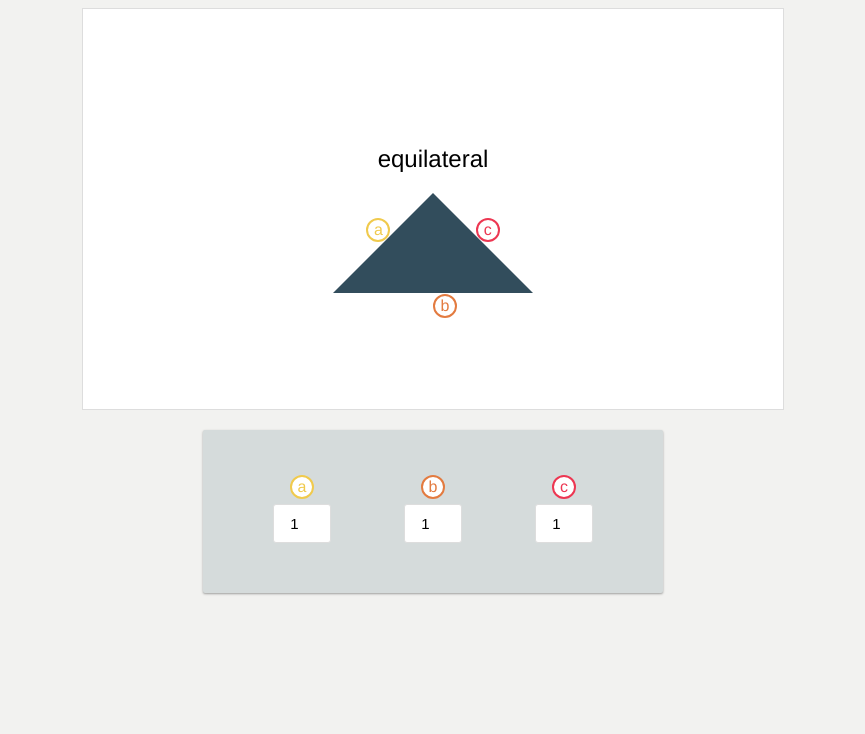
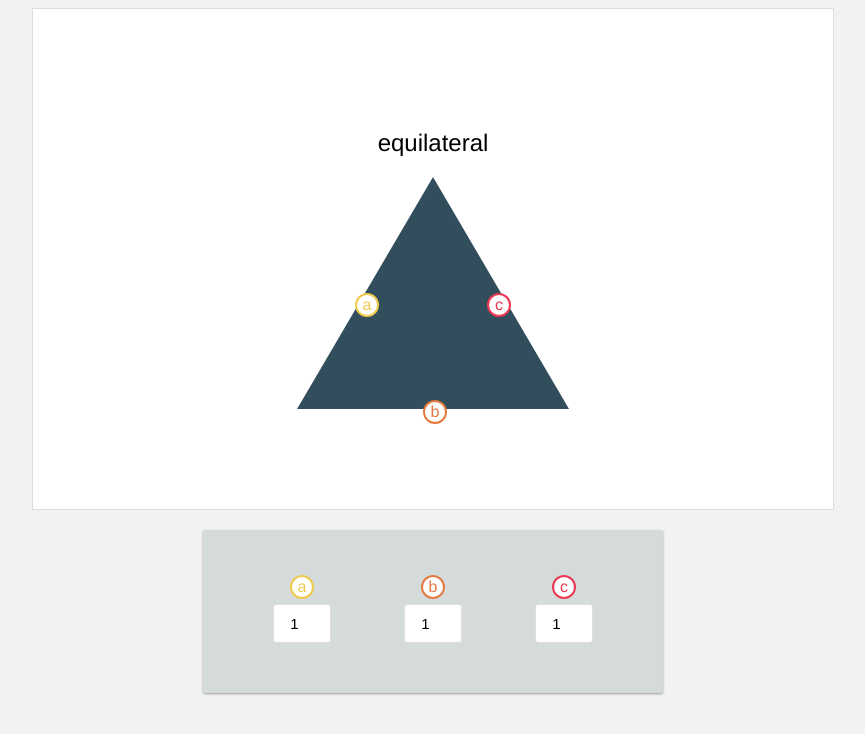
Before and after one commit to markdyousef/geometry-challenge, a React (Create React App) app: page / in a window 1280 px wide. Shown: the top 734 px of the page, without its empty margins (207-1072 px from the left). Built offline with nearby package versions, Linux system fonts and the light colour scheme.

Commit message:
improved triangle scaling and added documentation

```diff
--- a/src/App.js
+++ b/src/App.js
@@ -2,7 +2,7 @@ import React, { Component } from "react";
 import styled, { injectGlobal } from "styled-components";
 import Triangle from "./components/Triangle";
 import Controls from "./components/Controls";
-import { compareSides, sidesToBorders } from "./lib/triangle-utils";
+import { compareSides } from "./lib/triangle-utils";
 
 injectGlobal`
   body {
@@ -36,22 +36,17 @@ class App extends Component {
     },
     type: null,
     color: null,
-    borders: {},
     error: null
   };
   componentDidMount() {
     const { sides } = this.state;
     this.changeType(sides);
-    // calculate borders
-    const borders = sidesToBorders(sides);
-    this.setState({ borders });
   }
   changeSide = side => {
     const newSides = { ...this.state.sides, ...side };
     this.changeType(newSides);
 
-    const borders = sidesToBorders(newSides);
-    this.setState({ sides: newSides, borders });
+    this.setState({ sides: newSides });
   };
   changeType = sides => {
     try {
@@ -64,7 +59,7 @@ class App extends Component {
   render() {
     return (
       <Container>
-        <Triangle {...this.state} />
+        <Triangle {...this.state} withLabels />
         <Controls sides={this.state.sides} changeSide={this.changeSide} />
         {this.state.error && <Error>{this.state.error}</Error>}
       </Container>
--- a/src/components/Triangle.js
+++ b/src/components/Triangle.js
@@ -2,11 +2,11 @@ import React from "react";
 import styled from "styled-components";
 import types from "../constants/triangle-types";
 import Label from "./Label";
+import { sidesToBorders } from "../lib/triangle-utils";
 
-const MAX_WIDTH = 700;
-const MAX_HEIGHT = 400;
-const PAD_HEIGHT = 150;
-const SCALE = 100;
+const MAX_WIDTH = 800;
+const MAX_HEIGHT = 500;
+const SCALE = 8;
 
 const COLORS = [
   { type: types.EQUILATERAL, color: "#324D5C" },
@@ -41,32 +41,32 @@ const Triangle = styled.div`
   width: 0;
   height: 0;
   ${props => `
-    border-left: ${Math.min(
-      props.left * SCALE,
-      MAX_WIDTH / 2
-    )}px solid transparent;
+    border-left: ${props.left * SCALE}px solid transparent;
 
-    border-bottom: ${Math.min(
-      props.height * SCALE,
-      MAX_HEIGHT - PAD_HEIGHT
-    )}px solid ${props.color};
+    border-bottom: ${props.height * SCALE}px solid ${props.color};
 
-    border-right: ${Math.min(
-      props.right * SCALE,
-      MAX_WIDTH / 2
-    )}px solid transparent;
+    border-right: ${props.right * SCALE}px solid transparent;
   `};
 `;
 
+const scale = sides => {
+  const total = Object.values(sides).reduce((acc, curr) => acc + curr);
+  const scaledSides = {
+    a: (sides.a / total) * 100,
+    b: (sides.b / total) * 100,
+    c: (sides.c / total) * 100
+  };
+  const borders = sidesToBorders(scaledSides);
+  return borders;
+};
 export default class extends React.PureComponent {
-  createLabels = () => {
-    const { borders, sides } = this.props;
+  createLabels = borders => {
     const aLabel = (
       <Label
         name="a"
         style={{
-          left: `${(borders.left * SCALE) / 3}px`,
-          top: `${(borders.height * SCALE) / 4}px`,
+          left: `${(borders.left * SCALE) / 2 - 10}px`,
+          top: `${(borders.height * SCALE) / 2}px`,
           position: "absolute"
         }}
         key="a_label"
@@ -77,8 +77,8 @@ export default class extends React.PureComponent {
       <Label
         name="c"
         style={{
-          right: `${(borders.right * SCALE) / 3}px`,
-          top: `${(borders.height * SCALE) / 4}px`,
+          right: `${(borders.right * SCALE) / 2 - 10}px`,
+          top: `${(borders.height * SCALE) / 2}px`,
           position: "absolute"
         }}
         key="c_label"
@@ -89,8 +89,8 @@ export default class extends React.PureComponent {
       <Label
         name="b"
         style={{
-          bottom: "-25px",
-          left: `${((borders.right + borders.left) * SCALE) / 2}px`,
+          bottom: "-15px",
+          left: `${((borders.right + borders.left) * SCALE) / 2 - 10}px`,
           position: "absolute"
         }}
         key="b_label"
@@ -98,13 +98,11 @@ export default class extends React.PureComponent {
     );
     return [aLabel, bLabel, cLabel];
   };
-  renderTriangle = withLabels => {
-    const { type, borders } = this.props;
-    // only display if all sides has a length > 0
-    const valid =
-      Object.values(borders).filter(border => border > 0).length === 3;
-    if (valid) {
-      const labels = withLabels ? this.createLabels() : null;
+  renderTriangle = () => {
+    const { type, sides, withLabels } = this.props;
+    const borders = scale(sides);
+    if (type) {
+      const labels = withLabels ? this.createLabels(borders) : null;
       const color = COLORS.find(d => d.type === type).color;
       return (
         <TriangleContainer>
@@ -123,7 +121,7 @@ export default class extends React.PureComponent {
     return (
       <Box>
         <Title>{this.props.type}</Title>
-        {this.renderTriangle(true)}
+        {this.renderTriangle()}
       </Box>
     );
   }
```
Also changed, not shown: 1 other file (tests, documents, lock files or other folders).
